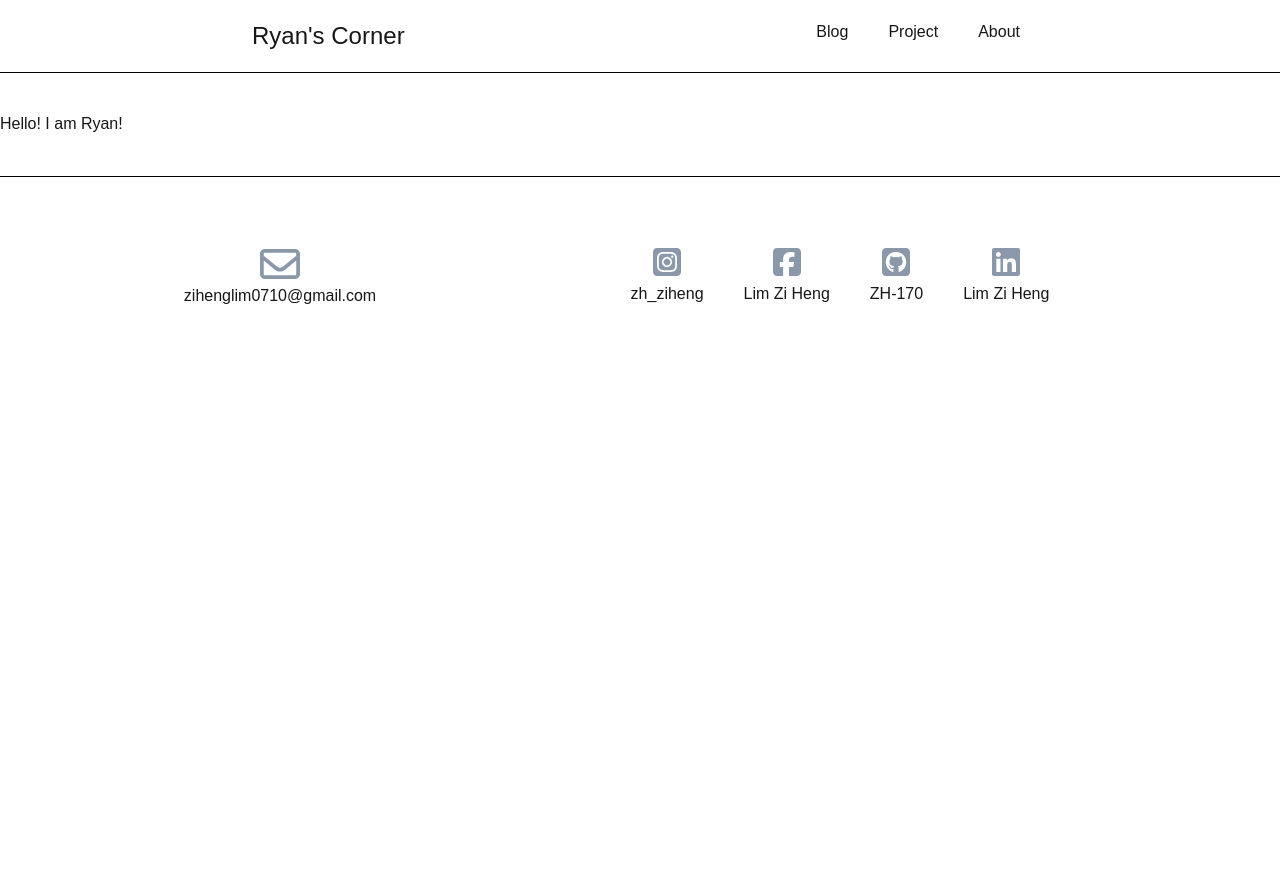
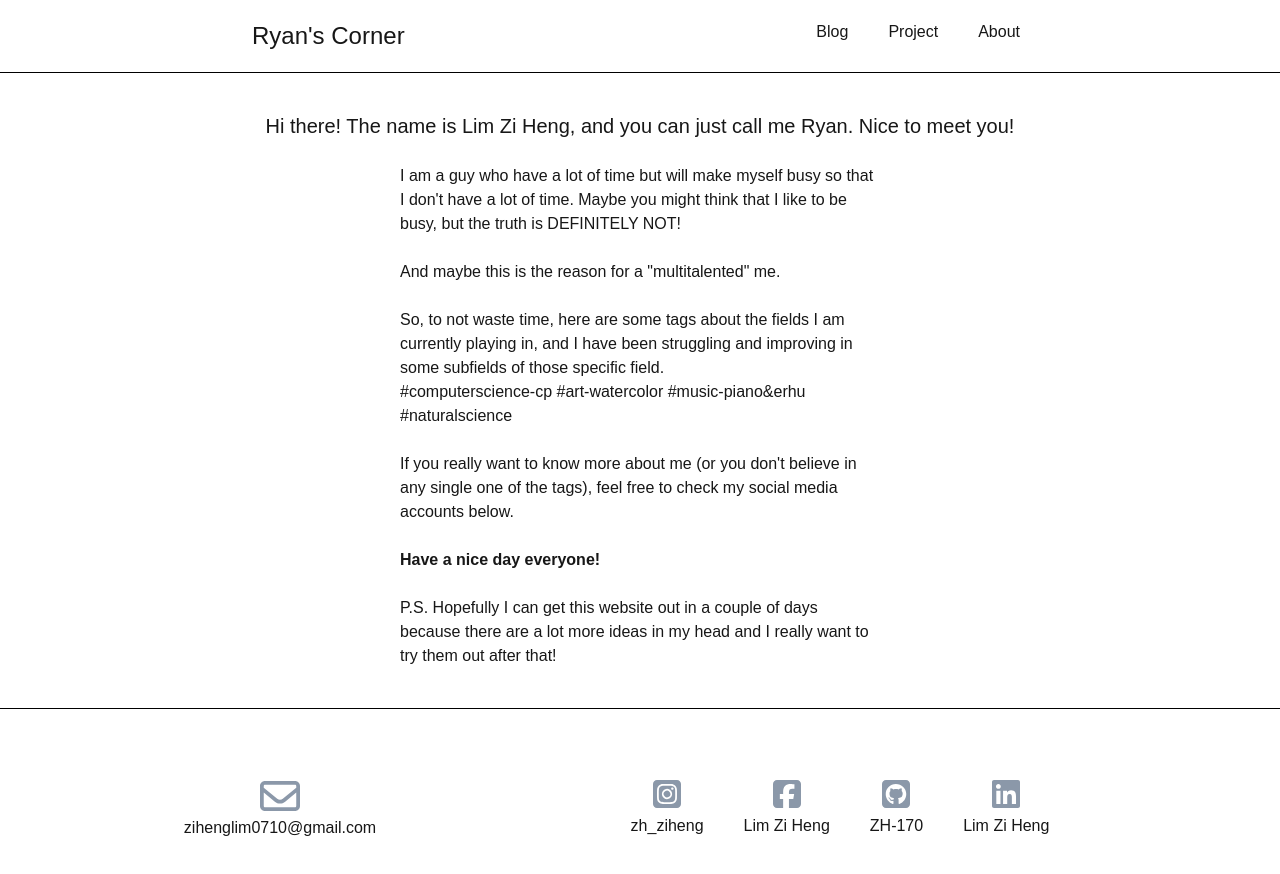
Before and after one commit to ZH-170/ryan-limzh-corner, a Next.js app: page /about in a window 1280 px wide. Shown: the top 874 px of the page. Before the commit the page ends 800 px from the top, so only its background shows below. Built offline with nearby package versions, Linux system fonts and the light colour scheme.

Commit message:
Added AboutMe page

```diff
--- a/src/app/about/page.tsx
+++ b/src/app/about/page.tsx
@@ -1,5 +1,27 @@
 import Link from "next/link";
 
 export default function About() {
-  return <Link href="/about/contact">Hello! I am Ryan!</Link>;
+  return (
+  <div className="bg-white rounded-xl mx-10 flex flex-col items-center">
+    <p className="sm:text-xl">Hi there! The name is Lim Zi Heng, and you can just call me Ryan. Nice to meet you!</p>
+    <br />
+
+    <div className="size-3/5 lg:size-2/5">
+    <p>I am a guy who have a lot of time but will make myself busy so that I don't have a lot of time. Maybe you might think that I like to be busy, but the truth is DEFINITELY NOT!</p>
+    <br />
+    <p>And maybe this is the reason for a "multitalented" me.</p>
+    <br />
+    <p>So, to not waste time, here are some tags about the fields I am currently playing in, and I have been struggling and improving in some subfields of those specific field.</p>
+    <p>#computerscience-cp #art-watercolor #music-piano&erhu #naturalscience</p>
+    <br />
+    <p> If you really want to know more about me (or you don't believe in any single one of the tags), feel free to check my social media accounts below.</p>
+    <br />
+    <p className="font-bold"> Have a nice day everyone!</p>
+    <br />
+    <p>P.S. Hopefully I can get this website out in a couple of days because there are a lot more ideas in my head and I really want to try them out after that!</p>
+
+    </div>
+  </div>
+
+  );
 }
--- a/src/app/globals.css
+++ b/src/app/globals.css
@@ -3,6 +3,11 @@
 :root {
   --background: #ffffff;
   --foreground: #171717;
+}
+
+a:hover {
+  color: #0051a2;
+  text-decoration: underline;
 }
 
 @theme inline {
```
